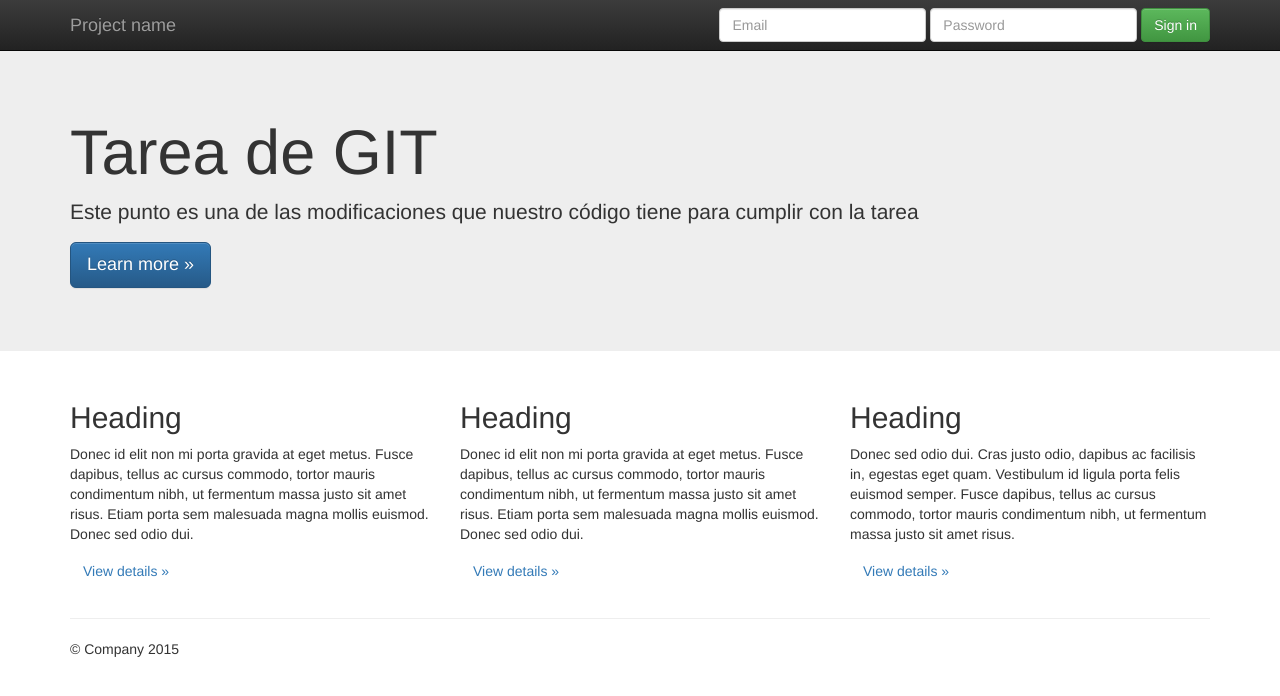
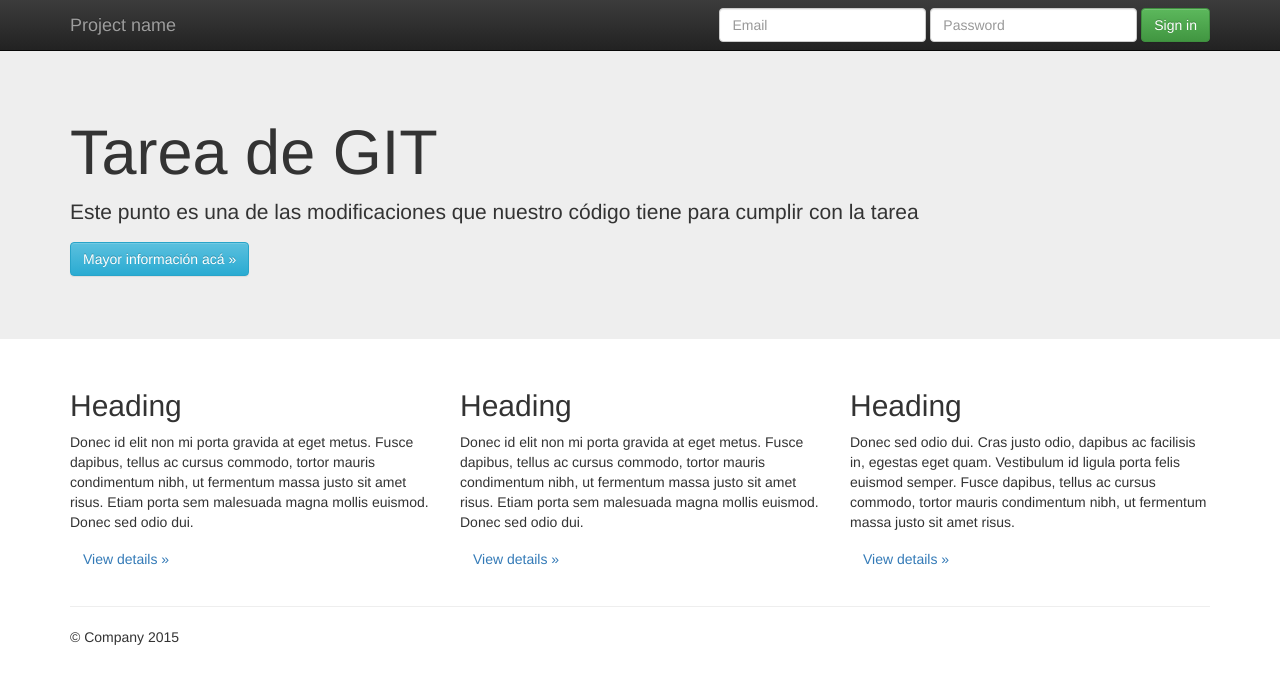
Before and after one commit to jongv1/Tarea_1, a plain HTML site: page index.html in a window 1280 px wide. Drawn offline with nearby package versions, Linux system fonts and the light colour scheme.

Commit message:
Se modifica línea 60 por tipo botón btn-info y cambio de información de texto (en español)

```diff
--- a/index.html
+++ b/index.html
@@ -57,7 +57,7 @@
       <div class="container">
         <h1>Tarea de GIT</h1>
         <p>Este punto es una de las modificaciones que nuestro código tiene para cumplir con la tarea</p>
-        <p><a class="btn btn-primary btn-lg" href="#" role="button">Learn more &raquo;</a></p>
+        <p><a class="btn btn-info" href="#" role="button">Mayor información acá &raquo;</a></p>
       </div>
     </div>
 
```
